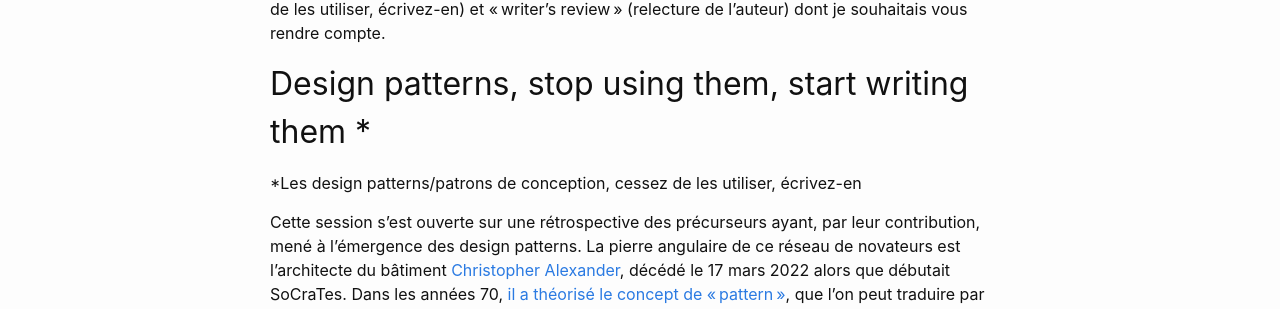
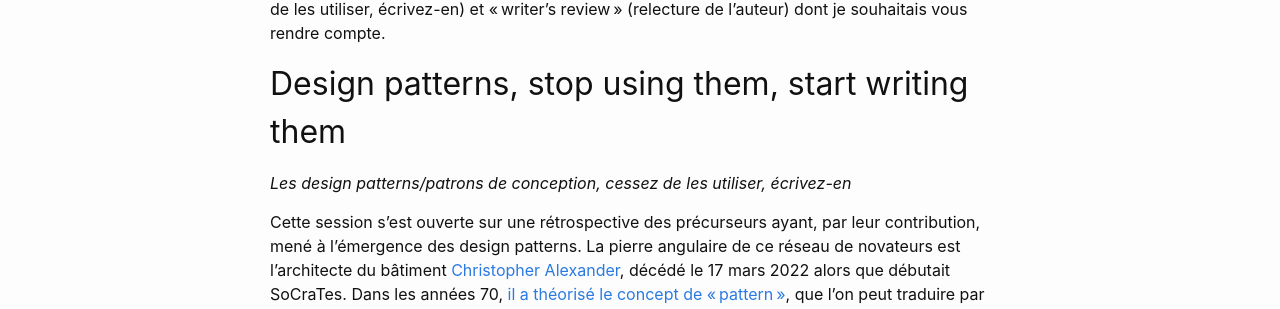
Before and after one commit to masalthunlass/blog, a Jekyll site: the page built from _posts/2022-04-22-socrates.md, in a window 1280 px wide and 900 px high. Shown: the part 347-656 px from the top of the window. Built offline with Jekyll 4.4.1, drawn with Linux system fonts in a browser that asks for light colours; our own code applies the rules of GitHub Pages for plain Markdown files.

```diff
--- a/_posts/2022-04-22-socrates.md
+++ b/_posts/2022-04-22-socrates.md
@@ -4,8 +4,8 @@ date: 2022-04-22
 author: "Mathilde Salthun-Lassalle"
 ---
 J’ai assisté à l’édition de la conférence SoCraTes de mars 2022. Les deux premiers jours sont consacrés à des sessions de discussions, live-codings, ensemble programming, ou encore présentations, toutes spontanément proposées par les participants même, le matin du jour où elles sont planifiées. Le 3e jour se tiennent des ateliers dans le même esprit d’organisation spontanée. J’ai eu l’occasion de participer à deux ateliers animés par Laurent Bossavit : « Design patterns, stop using them, start writing them » (les design patterns/patrons de conception, cessez de les utiliser, écrivez-en) et « writer’s review » (relecture de l’auteur) dont je souhaitais vous rendre compte.
-## Design patterns, stop using them, start writing them *
-*Les design patterns/patrons de conception, cessez de les utiliser, écrivez-en
+## Design patterns, stop using them, start writing them
+_Les design patterns/patrons de conception, cessez de les utiliser, écrivez-en_
 
 Cette session s’est ouverte sur une rétrospective des précurseurs ayant, par leur contribution, mené à l’émergence des design patterns. La pierre angulaire de ce réseau de novateurs est l’architecte du bâtiment [Christopher Alexander](https://fr.wikipedia.org/wiki/Christopher_Alexander), décédé le 17 mars 2022 alors que débutait SoCraTes. Dans les années 70, [il a théorisé le concept de « pattern »](https://www.patternlanguage.com/archive/ieee.html), que l’on peut traduire par « motif », « patron » ou encore « modèle », au travers de ses publications.
 
@@ -21,8 +21,7 @@ Ce concept inspira des programmeurs tels que Kent Beck, à l’origine de l’ex
 
 Nous l’avons vu, un pattern s’applique à un contexte donné. Il ne faut donc pas chercher à en faire usage lorsque la situation ne s’y prête pas ou lorsqu’aucun problème n’a été rencontré. De plus, la plupart des design patterns connus ont été proposés dans les années 90 pour répondre aux problématiques fréquemment rencontrées à cette époque. Nous, les développeurs et développeuses évoluant dans le contexte actuel, ne sommes pas forcément confrontés aux mêmes défis. Nous pourrions avoir besoin de créer de nouveaux patterns. Sans même encore réussir dans cet exercice difficile, le simple fait d’envisager les patterns comme un outil à développer et non à utiliser, nous fait identifier les solutions heuristiques que nous utilisons au quotidien comme de potentiels candidats. Avec cet état d’esprit, nous pouvons repérer les problèmes insolubles récurrents et leur donner un nom pour en discuter entre nous, à attendant d’avoir trouvé le bon pattern.
 ## Writer’s review
-
-**Relecture de l’auteur**
+_Relecture de l’auteur_
 
 Cette session a été l’occasion d’une expérience pratique de mise en application d’une méthode de revue d’article, la « fly-on-the-wall review ». L’objectif était de donner un feedback sur un texte rédigé par Christophe Thibaut (Octo) à propos du [FishBowl Mob Programming](https://tjenwellens.eu/blog/pattern-fish-bowl-mob-programming/), un pattern de facilitation de mob programming, qui a été expérimenté lors d’un précédent SoCraTes, et lors des meetups Dojo développement Paris. Nous étions quatre commentateurs.
 
```
